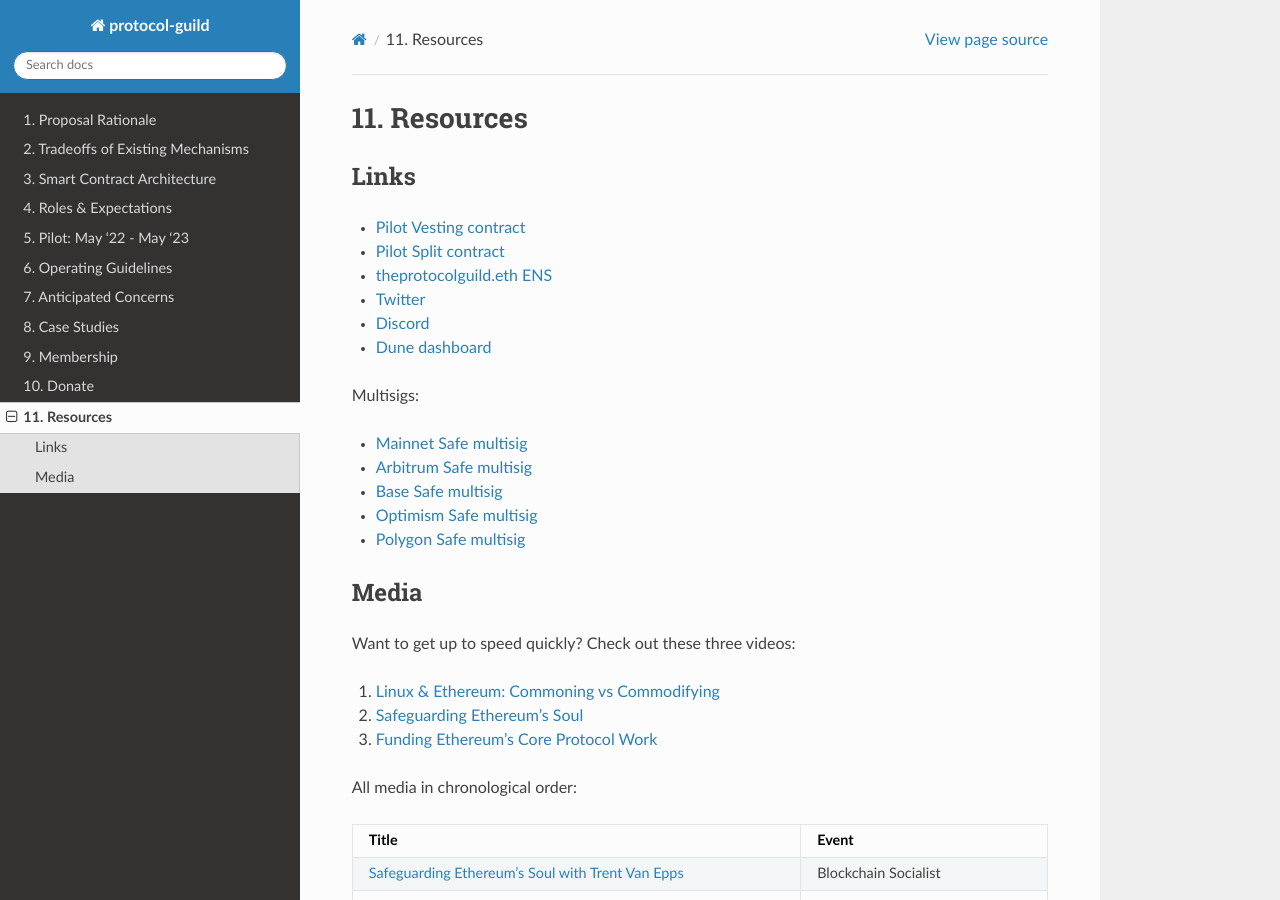
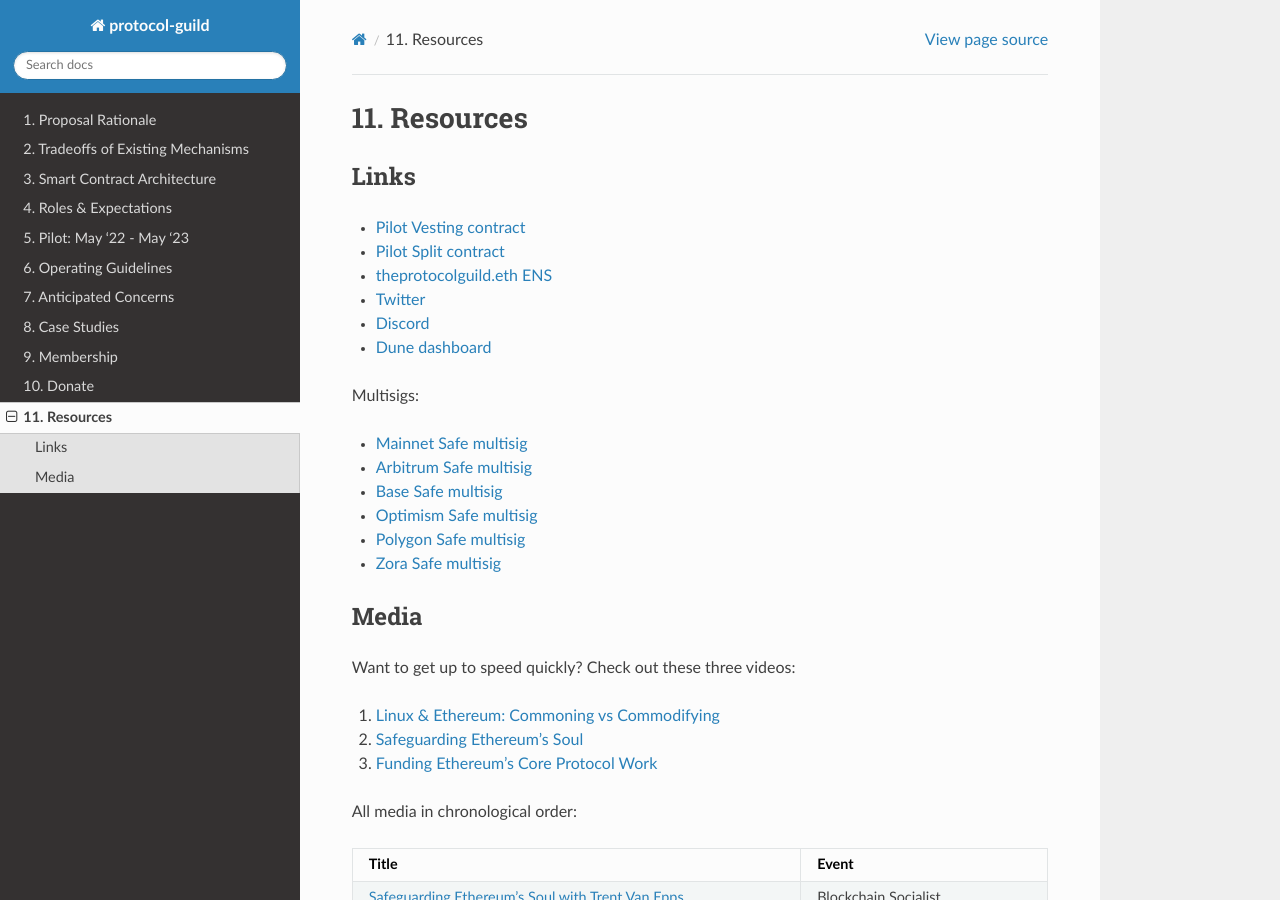
Before and after one commit to protocolguild/documentation, a Sphinx documentation site: the page built from docs/11-resources.md, in a window 1280 px wide and 900 px high. Built offline with Sphinx 7.4.7 and the Read the Docs theme 2.0.0, drawn with Linux system fonts in a browser that asks for light colours.

Commit message:
add zora multisig to resources

```diff
--- a/docs/11-resources.md
+++ b/docs/11-resources.md
@@ -15,7 +15,7 @@
 - [Base Safe multisig](https://app.safe.global/balances?safe=base:0x92B97eC7FE03b4e75Ebd54e4cbe3cd6950591353)
 - [Optimism Safe multisig](https://app.safe.global/balances?safe=oeth:0x728D29E9E06cE5d846242692dF05467076c19849)
 - [Polygon Safe multisig](https://app.safe.global/balances?safe=matic:0x22BdFa4e038F71eEF5a7d2fc6daB383f8d54FD72)
-
+- [Zora Safe multisig](https://safe.optimism.io/balances?safe=zora:0xD8cd6E414B28085E186968ee25cBba78dc28D6aa)
 
 ## Media
 
```
